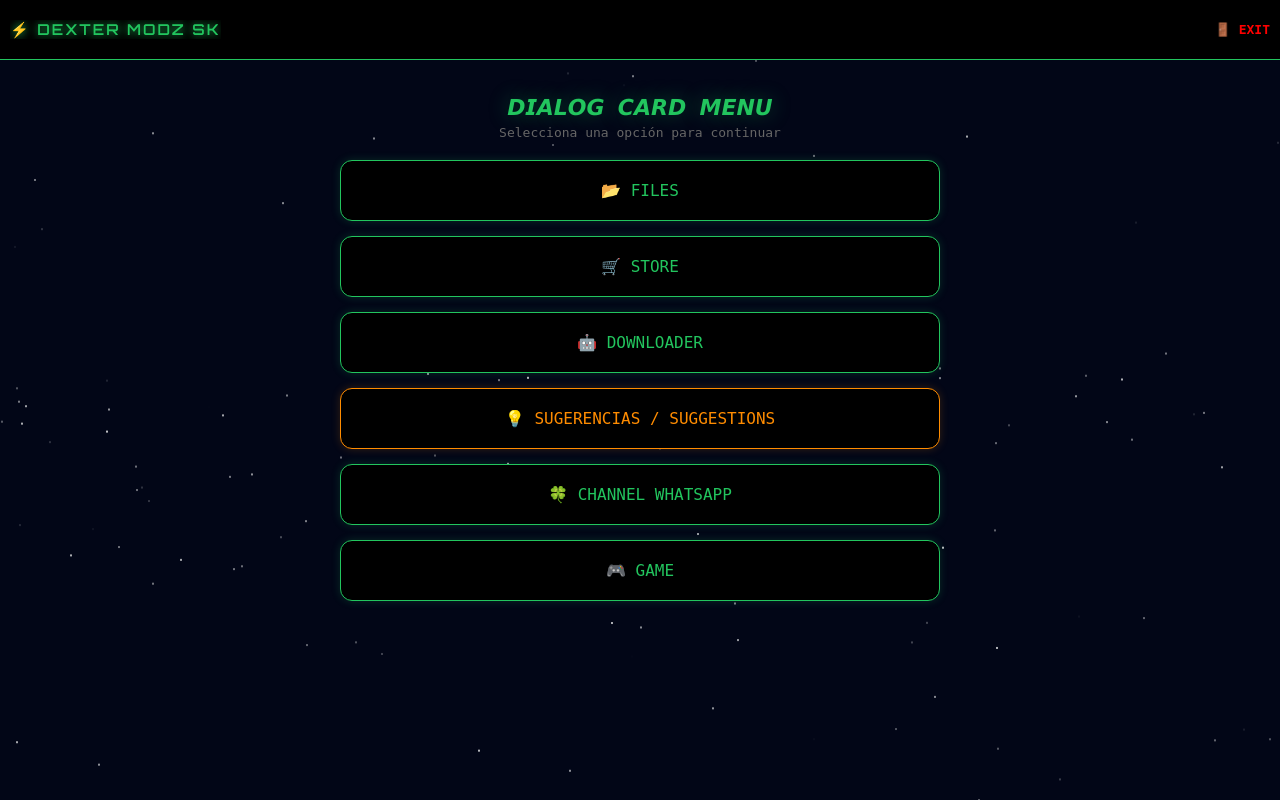
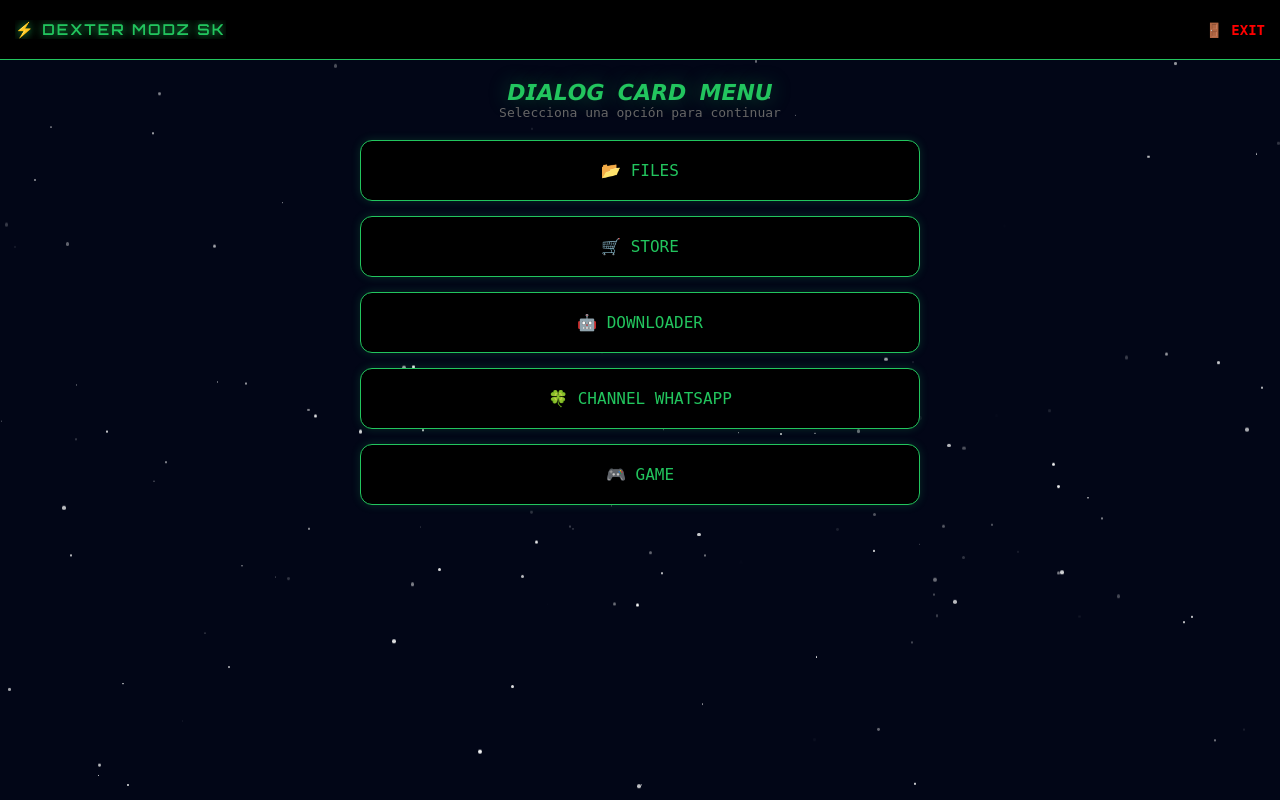
Before and after one commit to dexterxiteado-tech/DEXTER-MODZ-, a Flask app: page /panel in a window 1280 px wide. Run offline with Flask 3, Linux system fonts and the light colour scheme; the visitor is signed in with stand-in values (Sample User, id 1).

Commit message:
Add files via upload

```diff
--- a/templates/panel.html
+++ b/templates/panel.html
@@ -8,202 +8,54 @@
 <link href="https://fonts.googleapis.com/css2?family=Orbitron:wght@600&display=swap" rel="stylesheet">
 
 <style>
-body{
-margin:0;
-font-family:monospace;
-color:#22c55e;
-overflow-x:hidden;
-background:black;
-}
-
-/* 🌌 GALAXIA */
-#galaxy{
-position:fixed;
-top:0;
-left:0;
-width:100%;
-height:100%;
-z-index:-1;
-background:#020617;
-overflow:hidden;
-}
-
-.star{
-position:absolute;
-width:2px;
-height:2px;
-background:white;
-border-radius:50%;
-opacity:0.8;
-animation:fall linear infinite;
-}
-
-@keyframes fall{
-from{ transform:translateY(-10px); }
-to{ transform:translateY(100vh); }
-}
-
-/* 🔝 NAVBAR */
-.topbar{
-position:fixed;
-top:0;
-width:100%;
-height:60px;
-background:#000;
-display:flex;
-justify-content:space-between;
-align-items:center;
-padding:0 10px;
-border-bottom:1px solid #22c55e;
-z-index:1000;
-box-sizing:border-box;
-}
-
-.logo{
-font-family:'Orbitron',sans-serif;
-color:#22c55e;
-font-size:15px;
-letter-spacing:2px;
-text-shadow:0 0 10px #22c55e;
-white-space:nowrap;
-overflow:hidden;
-text-overflow:ellipsis;
-max-width:65%;
-}
-
-.logout{
-color:red;
-font-weight:bold;
-text-decoration:none;
-white-space:nowrap;
-flex-shrink:0;
-}
-
-/* 📱 móvil */
-@media(max-width:400px){
-.logo{ font-size:13px; }
-.logout{ font-size:13px; }
-}
-
-/* 🧱 CONTENIDO */
-.main{
-padding:80px 20px 20px;
-max-width: 600px;
-margin: 0 auto;
-}
-
-/* 🟩 CARDS */
-.card{
-background:#000;
-border:1px solid #22c55e;
-padding:20px;
-margin-top:15px;
-cursor:pointer;
-text-align:center;
-border-radius:12px;
-transition:0.3s;
-font-size:16px;
-box-shadow:0 0 10px #22c55e33;
-text-decoration:none;
-color:#22c55e;
-display:block;
-}
-
-.card:hover{
-background:#111;
-transform:scale(1.05);
-box-shadow:0 0 20px #22c55e;
-}
-
-/* 🔥 CARD ESPECIAL - SUGERENCIAS */
-.card-suggestion{
-border-color: #ff8c00;
-color: #ff8c00;
-box-shadow:0 0 10px #ff8c0033;
-}
-
-.card-suggestion:hover{
-box-shadow:0 0 20px #ff8c00;
-border-color: #ff8c00;
-}
-
-/* 📊 CONTADOR */
-.badge{
-background: #ff8c00;
-color: #000;
-font-size: 12px;
-padding: 2px 10px;
-border-radius: 12px;
-font-weight: bold;
-margin-left: 8px;
-display: inline-block;
-}
-
-h1{
-text-align: center;
-font-size: 22px;
-margin-bottom: 10px;
-color: #22c55e;
-text-shadow: 0 0 20px #22c55e66;
-}
-
-.subtitle{
-text-align: center;
-color: #666;
-font-size: 13px;
-margin-top: -5px;
-margin-bottom: 20px;
-}
+*{margin:0;padding:0;box-sizing:border-box}
+body{margin:0;font-family:monospace;color:#22c55e;overflow-x:hidden;background:#000;min-height:100vh}
+#galaxy{position:fixed;top:0;left:0;width:100%;height:100%;z-index:-1;background:#020617;overflow:hidden}
+.star{position:absolute;width:2px;height:2px;background:#fff;border-radius:50%;opacity:0.8;animation:fall linear infinite}
+@keyframes fall{from{transform:translateY(-10px)}to{transform:translateY(100vh)}}
+.topbar{position:fixed;top:0;width:100%;height:60px;background:#000;display:flex;justify-content:space-between;align-items:center;padding:0 15px;border-bottom:1px solid #22c55e;z-index:1000;box-sizing:border-box}
+.logo{font-family:'Orbitron',sans-serif;color:#22c55e;font-size:15px;letter-spacing:2px;text-shadow:0 0 10px #22c55e;white-space:nowrap;overflow:hidden;text-overflow:ellipsis;max-width:65%}
+.logout{color:red;font-weight:bold;text-decoration:none;white-space:nowrap;flex-shrink:0;font-size:14px}
+.logout:hover{color:#ff4444;text-shadow:0 0 10px red}
+@media(max-width:400px){.logo{font-size:13px}.logout{font-size:13px}}
+.main{padding:80px 20px 20px;max-width:600px;margin:0 auto}
+.main h1{text-align:center;font-size:22px;margin-bottom:5px;color:#22c55e;text-shadow:0 0 20px #22c55e66}
+.subtitle{text-align:center;color:#666;font-size:13px;margin-top:-5px;margin-bottom:20px}
+.card{background:#000;border:1px solid #22c55e;padding:20px;margin-top:15px;cursor:pointer;text-align:center;border-radius:12px;transition:.3s;font-size:16px;box-shadow:0 0 10px #22c55e33;text-decoration:none;color:#22c55e;display:block}
+.card:hover{background:#111;transform:scale(1.05);box-shadow:0 0 25px #22c55e}
+@media(max-width:600px){.main{padding:80px 10px 20px}.card{padding:16px;font-size:14px}.main h1{font-size:18px}}
 </style>
 </head>
-
 <body>
 
-<!-- 🌌 GALAXIA -->
 <div id="galaxy"></div>
 
-<!-- 🔝 NAVBAR -->
 <div class="topbar">
     <div class="logo">⚡ DEXTER MODZ SK</div>
     <a href="/logout" class="logout">🚪 EXIT</a>
 </div>
 
-<!-- 🧱 CONTENIDO -->
 <div class="main">
-
     <h1>𝘿𝙄𝘼𝙇𝙊𝙂 𝘾𝘼𝙍𝘿 𝙈𝙀𝙉𝙐</h1>
     <p class="subtitle">Selecciona una opción para continuar</p>
 
     <div class="card" onclick="location.href='/posts'">📂 FILES</div>
     <div class="card" onclick="location.href='/store'">🛒 STORE</div>
     <div class="card" onclick="location.href='/downloader'">🤖 DOWNLOADER</div>
-
-<!-- 🔥 NUEVO: SUGERENCIAS -->
-<div class="card card-suggestion" onclick="location.href='/suggestions'">
-  💡 SUGERENCIAS / SUGGESTIONS
-  {% if sugerencias_pendientes > 0 %}
-    <span class="badge">{{ sugerencias_pendientes }}</span>
-  {% endif %}
+    <div class="card" onclick="window.location.href='https://whatsapp.com/channel/0029VbCAFtZGZNCxxwARZ81f'">🍀 CHANNEL WHATSAPP</div>
+    <div class="card" onclick="location.href='/gato'">🎮 GAME</div>
 </div>
 
-<div class="card" onclick="window.location.href='https://whatsapp.com/channel/0029VbCAFtZGZNCxxwARZ81f'">
-🍀 CHANNEL WHATSAPP
-</div>
-
-<div class="card" onclick="location.href='/gato'">🎮 GAME</div>
-
-</div>
-
-<!-- 🌌 SCRIPT GALAXIA -->
 <script>
 const g = document.getElementById("galaxy");
-
 for(let i=0;i<150;i++){
     let s=document.createElement("div");
     s.className="star";
     s.style.left=Math.random()*100+"vw";
     s.style.animationDuration=(Math.random()*10+5)+"s";
     s.style.opacity=Math.random();
+    s.style.width=(Math.random()*3+1)+"px";
+    s.style.height=s.style.width;
     g.appendChild(s);
 }
 </script>
```
Lines whose indentation alone changed are shown as unchanged.
